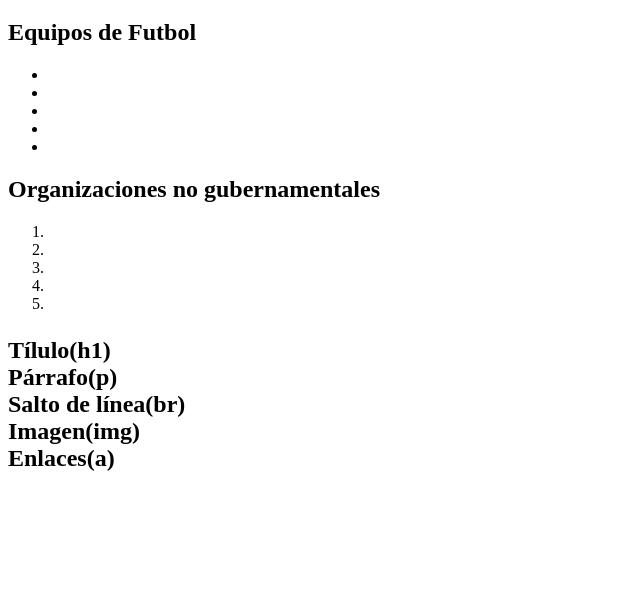
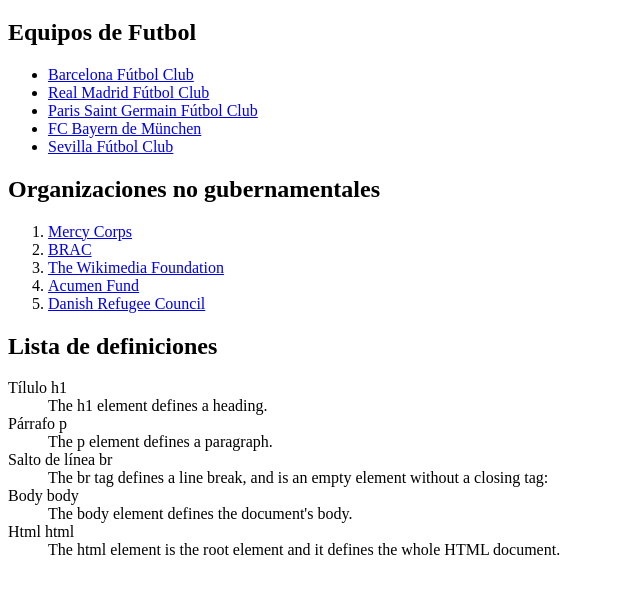
Before and after one commit to Rodolfofyto/html_05_ejc_3_4_5, a plain HTML site: page index.html in a window 1280 px wide. Shown: the part 61-654 px from the top of the page, without its empty margins (0-640 px from the left). Drawn offline with Linux system fonts and the light colour scheme.

Commit message:
cambios en html

```diff
--- a/index.html
+++ b/index.html
@@ -1,43 +1,46 @@
 <!DOCTYPE html>
 <html lang="en">
+
 <head>
-    <meta charset="UTF-8"/>
-    <meta http-equiv="X-UA-Compatible" content="IE=edge"/>
-    <meta name="viewport" content="width=device-width, initial-scale=1.0"/>
+    <meta charset="UTF-8" />
+    <meta http-equiv="X-UA-Compatible" content="IE=edge" />
+    <meta name="viewport" content="width=device-width, initial-scale=1.0" />
     <title>Ejercicio 3, 4 y 5</title>
     <link rel="stylesheet" href="style.css">
 </head>
+
 <body>
     <h1>Listas html</h1>
     <h2>Equipos de Futbol</h2>
     <ul>
-        <li><a href="" target="_blank"></a></li>
-        <li><a href="" target="_blank"></a></li>
-        <li><a href="" target="_blank"></a></li>
-        <li><a href="" target="_blank"></a></li>
-        <li><a href="" target="_blank"></a></li>
+        <li><a href="https://www.fcbarcelona.es/es" target="_blank">Barcelona Fútbol Club</a></li>
+        <li><a href="https://www.realmadrid.com/" target="_blank">Real Madrid Fútbol Club</a></li>
+        <li><a href="https://es.psg.fr/" target="_blank">Paris Saint Germain Fútbol Club</a></li>
+        <li><a href="https://fcbayern.com/frauen/de" target="_blank">FC Bayern de München</a></li>
+        <li><a href="https://sevillafc.es/" target="_blank">Sevilla Fútbol Club</a></li>
     </ul>
     <h2>Organizaciones no gubernamentales</h2>
     <ol>
-        <li><a href="" target="_blank"></a></li>
-        <li><a href="" target="_blank"></a></li>
-        <li><a href="" target="_blank"></a></li>
-        <li><a href="" target="_blank"></a></li>
-        <li><a href="" target="_blank"></a></li>
+        <li><a href="https://web.mercycorps.org/donate/donate_to_mercycorps" target="_blank"> Mercy Corps</a></li>
+        <li><a href="http://www.brac.net/" target="_blank"> BRAC</a></li>
+        <li><a href="https://wikimediafoundation.org/" target="_blank">The Wikimedia Foundation</a></li>
+        <li><a href="https://acumen.org/" target="_blank"> Acumen Fund</a></li>
+        <li><a href="http://http//www.drc.dk/home/" target="_blank">Danish Refugee Council</a></li>
     </ol>
-    <h2>
-        <dl>
-            <dt>Tílulo(h1)</dt>
-            <dd></dd>
-            <dt>Párrafo(p)</dt>
-            <dd></dd>
-            <dt>Salto de línea(br)</dt>
-            <dd></dd>
-            <dt>Imagen(img)</dt>
-            <dd></dd>
-            <dt>Enlaces(a)</dt>
-            <dd></dd>
-        </dl>
-    </h2>
+    <h2>Lista de definiciones</h2>
+    <dl>
+        <dt>Tílulo h1</dt>
+        <dd>The h1 element defines a heading.</dd>
+        <dt>Párrafo p</dt>
+        <dd>The p element defines a paragraph.</dd>
+        <dt>Salto de línea br</dt>
+        <dd>The br tag defines a line break, and is an empty element without a closing tag:</dd>
+        <dt>Body body</dt>
+        <dd>The body element defines the document's body.</dd>
+        <dt>Html html</dt>
+        <dd>The html element is the root element and it defines the whole HTML document.</dd>
+    </dl>
+
 </body>
+
 </html>
```
